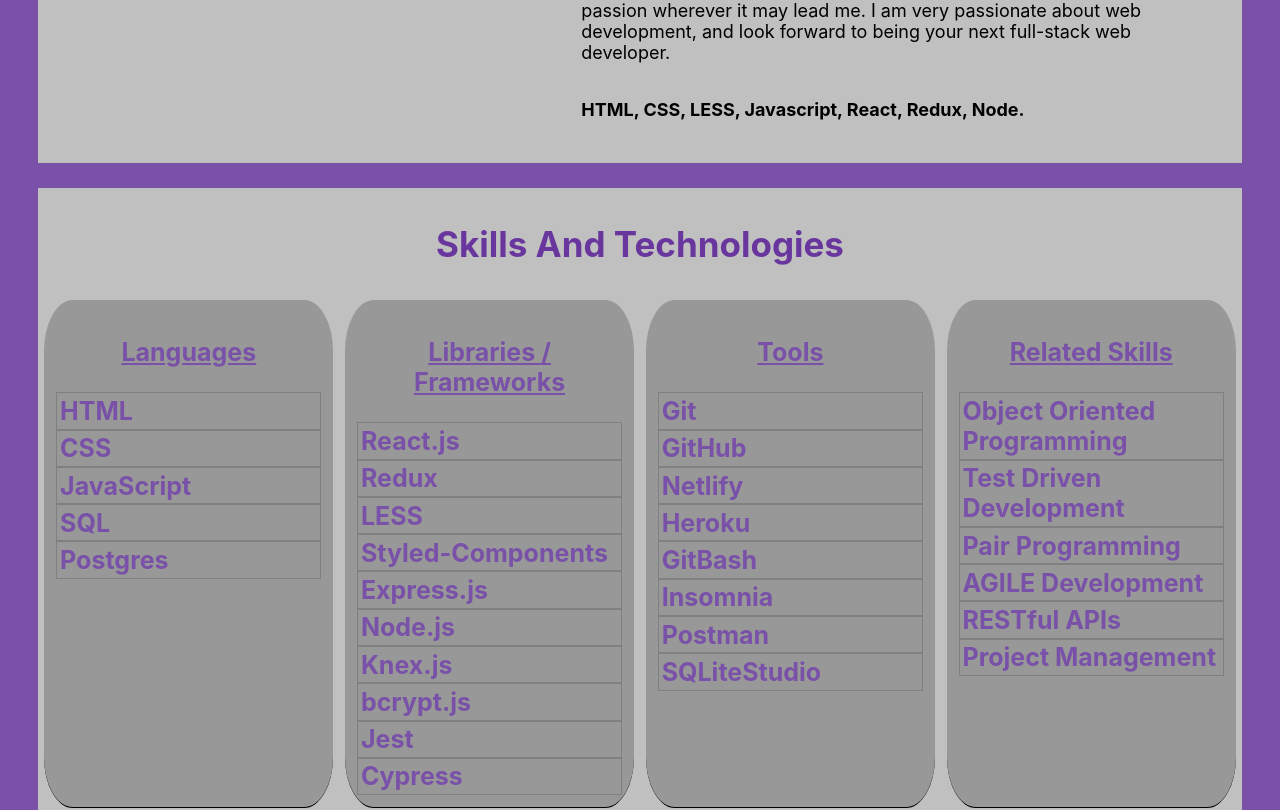
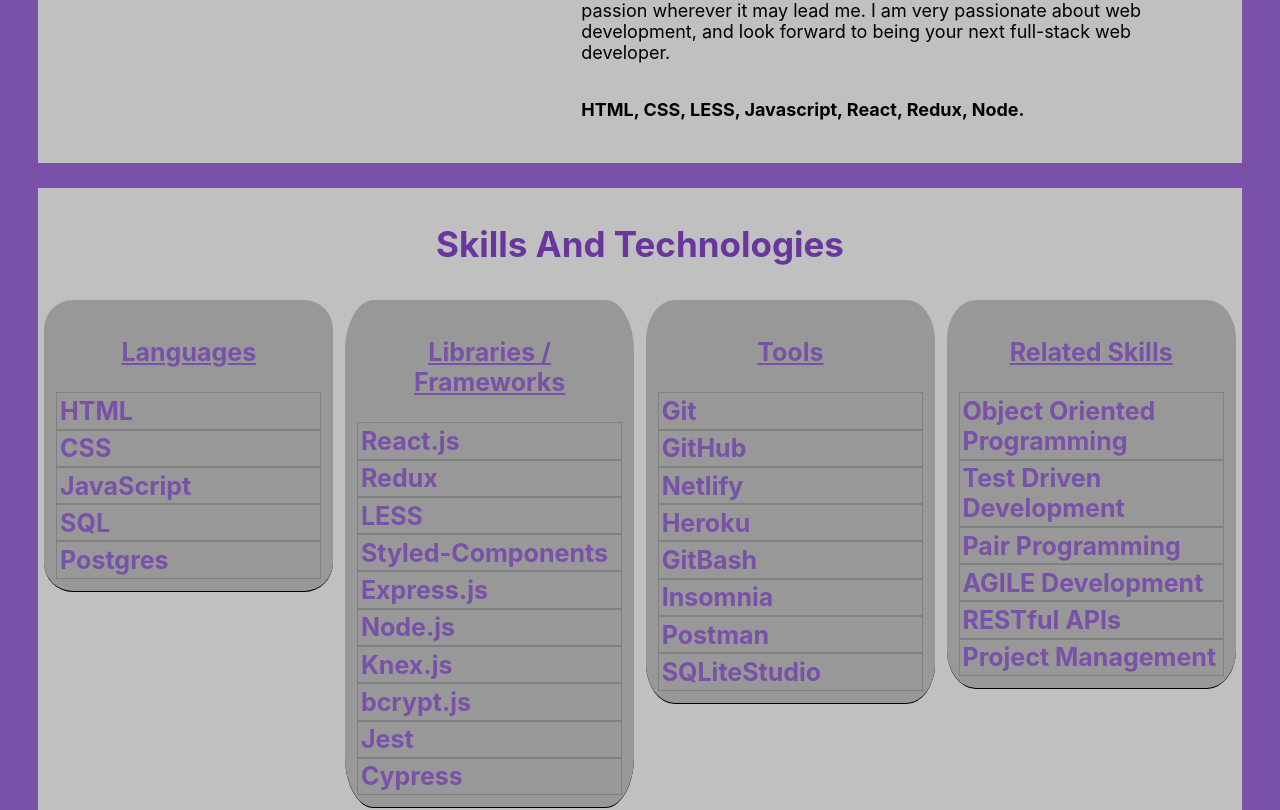
Before and after one commit to LoralieFlint/My-Portfolio, a React (Create React App) app: page / in a window 1280 px wide. Shown: the part 687-1497 px from the top of the page. Built offline with nearby package versions, Linux system fonts and the light colour scheme.

Commit message:
fixed height problem in skills section

```diff
--- a/src/index.css
+++ b/src/index.css
@@ -92,7 +92,8 @@
   display: flex;
   flex-wrap: wrap;
   justify-content: space-around;
-  margin-bottom: 20px;;
+  margin-bottom: 20px;
+
 }
 .skillsSection {
   color: #69369E;
@@ -102,7 +103,7 @@
 }
 .theList {
   padding: 1%;
-  height: auto;
+  height: 10%;;
   font-size: 25px;
   font-weight: bold;
   color: #7951a8;
@@ -116,6 +117,7 @@
 .headings {
   text-decoration: underline;
   text-align: center;
+  height:auto;
 }
 li {
   border:1px solid gray;
```
